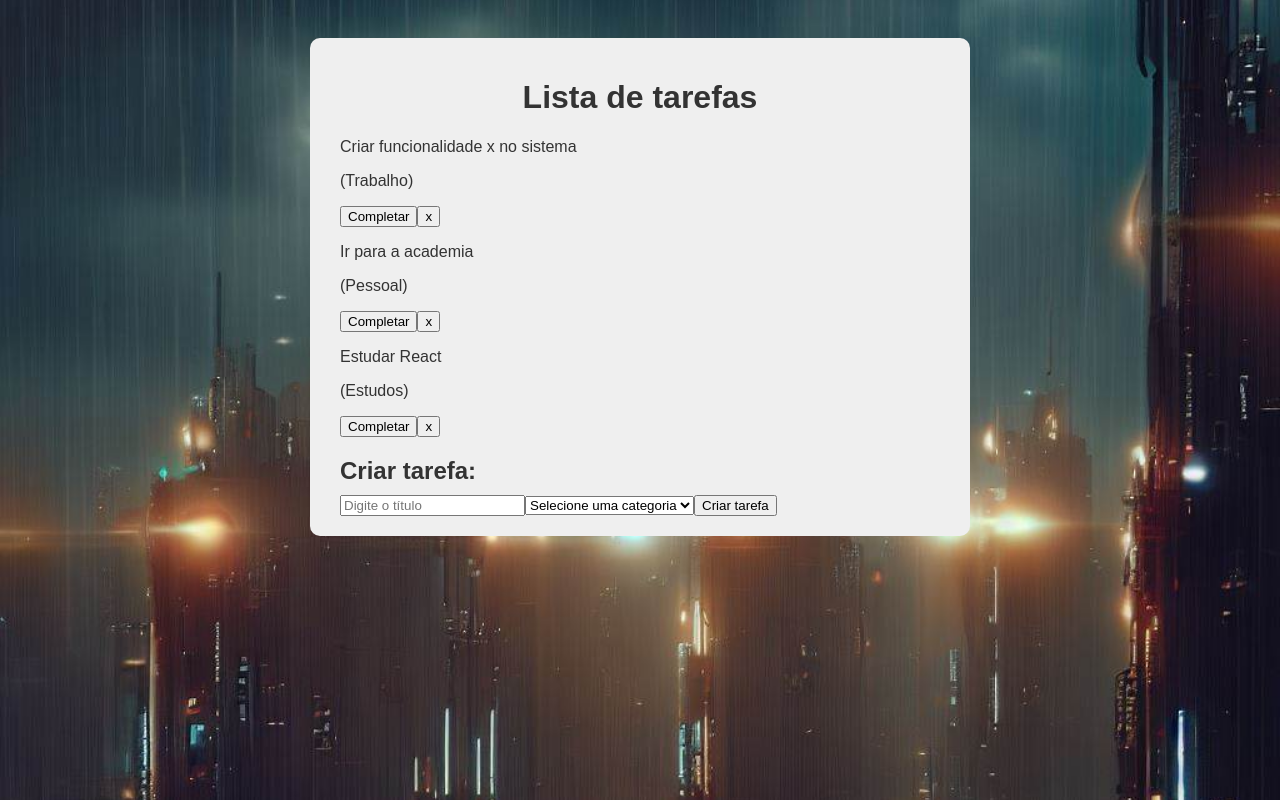
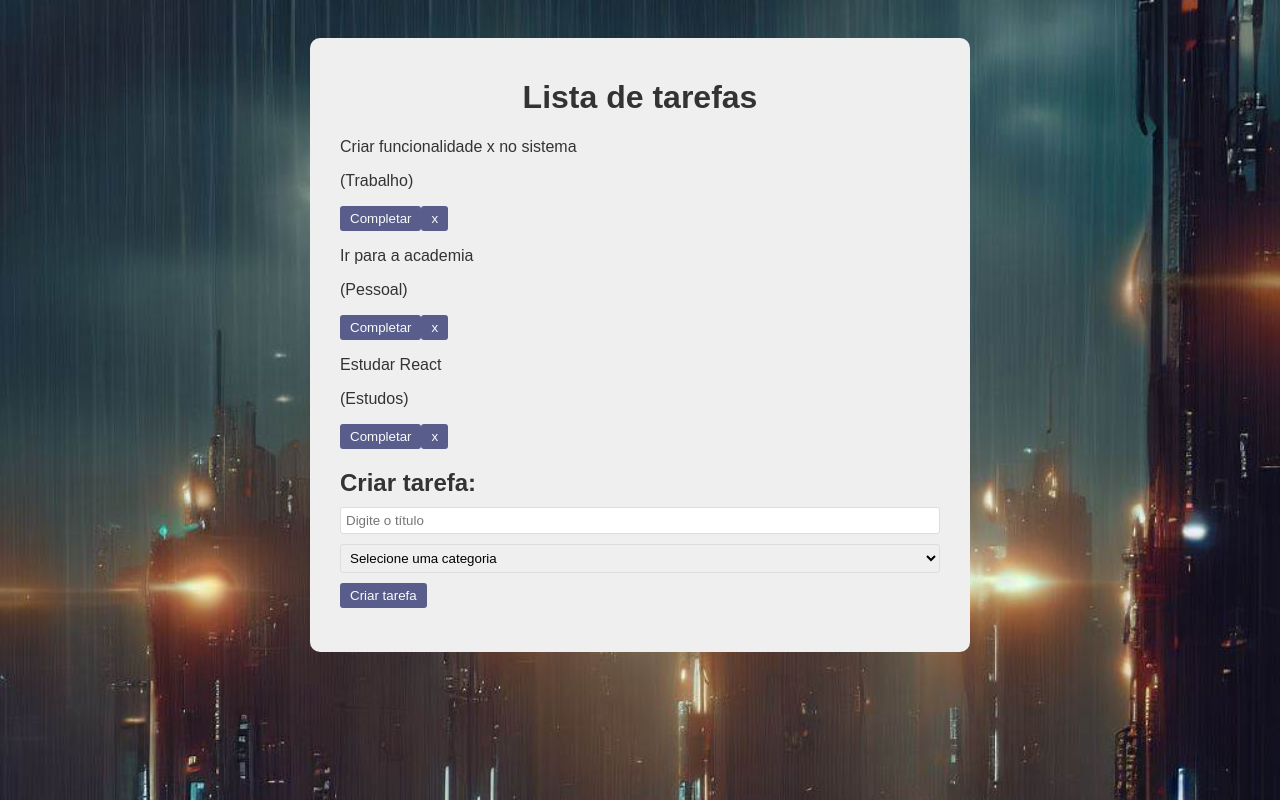
Before and after one commit to vanderleik/todo, a React (Vite) app: page / in a window 1280 px wide. Shown: the top 800 px of the page. Built offline with nearby package versions, Linux system fonts and the light colour scheme.

Commit message:
Criando estilos para TodoForm.jsx

```diff
--- a/src/App.css
+++ b/src/App.css
@@ -33,3 +33,30 @@ p {
 input {
   box-sizing: border-box;
 }
+
+button {
+  background-color: #333974;
+  color: #FFF;
+  padding: 5px 10px;
+  border: none;
+  border-radius: 3px;
+  cursor: pointer;
+  opacity: .8;
+  transition: .3s;
+}
+
+button:hover {
+  opacity: 1;
+}
+
+.todo-form {
+  padding-bottom: 1.5rem;
+}
+
+input, select {
+  padding: 5px;
+  margin-bottom: 10px;
+  border: 1px solid #DDD;
+  border-radius: 3px;
+  width: 100%;
+}
```
